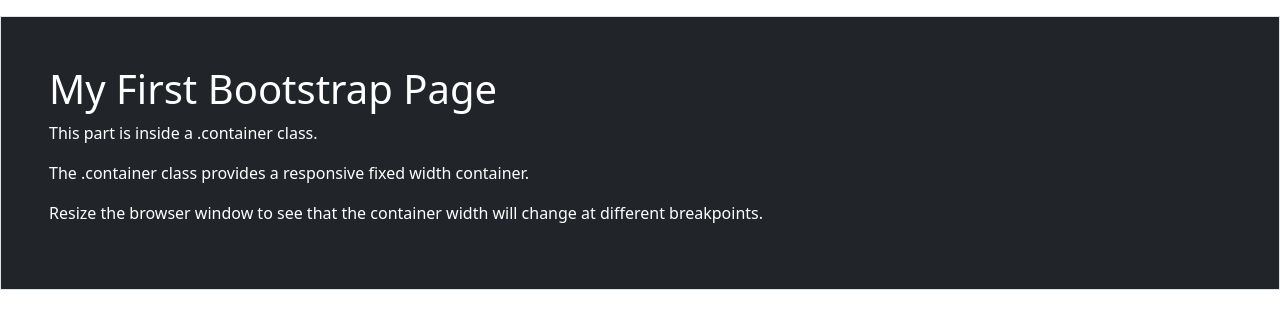
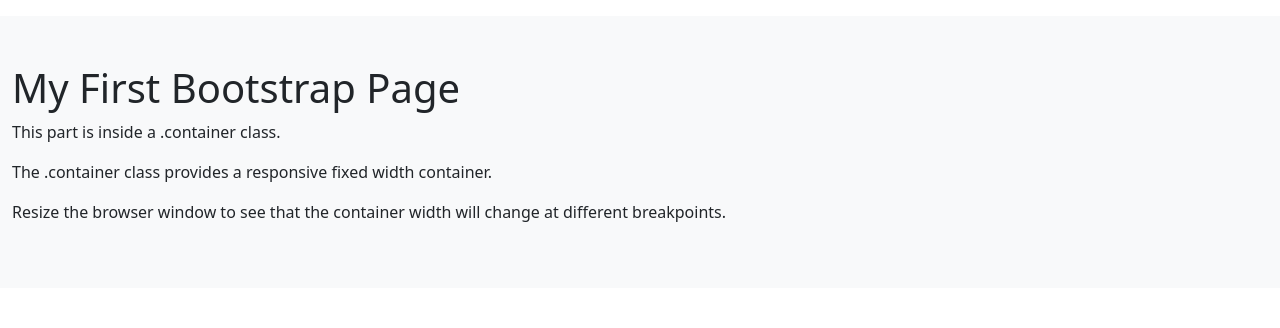
Before and after one commit to kfhwang/website, a plain HTML site: page bootstrap/firstexample.html in a window 1280 px wide. Drawn offline with nearby package versions, Linux system fonts and the light colour scheme.

Commit message:
20211015

```diff
--- a/bootstrap/firstexample.html
+++ b/bootstrap/firstexample.html
@@ -10,7 +10,7 @@
 </head>
 <body>
 
-<div class="container-fluid p-5 my-3 border bg-dark text-white">
+<div class="container-fluid py-5 my-3 bg-light">
   <h1>My First Bootstrap Page</h1>
   <p>This part is inside a .container class.</p>
   <p>The .container class provides a responsive fixed width container.</p>
```
